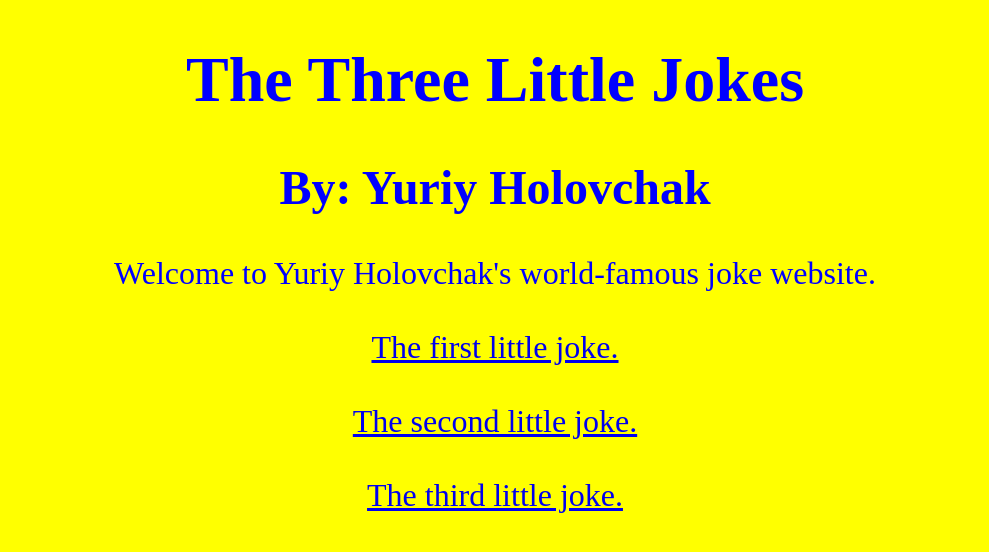
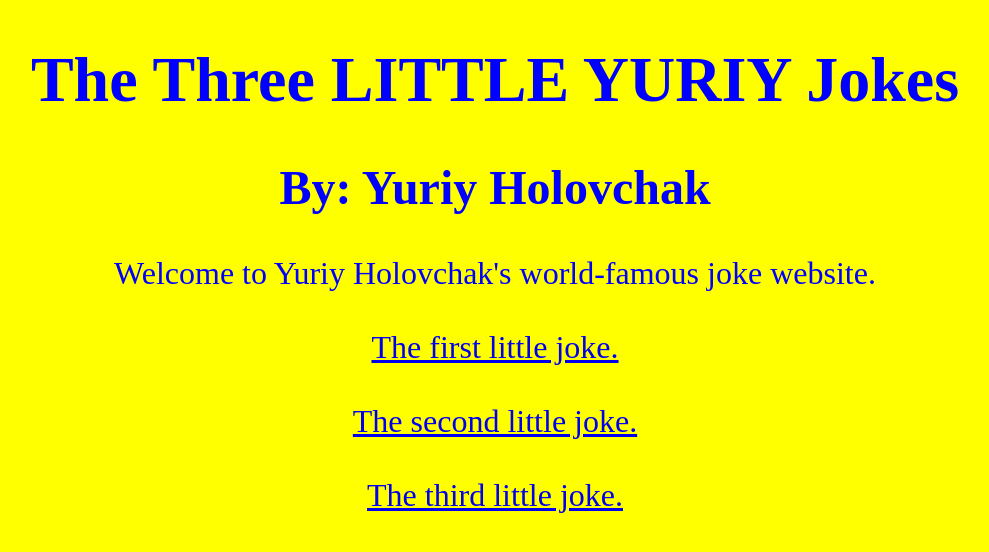
Before and after one commit to YuriyHolovchak/final-website, a plain HTML site: page Index.html in a window 1280 px wide. Shown: the whole page, without its empty margins (145-1134 px from the left). Drawn offline with Linux system fonts and the light colour scheme.

Commit message:
index.html was changed for demo.

```diff
--- a/Index.html
+++ b/Index.html
@@ -14,7 +14,7 @@
 </head>
 
 <body>
-    <h1>The Three Little Jokes</h1>
+    <h1>The Three LITTLE YURIY Jokes</h1>
     <h2>By: Yuriy Holovchak</h2>
     <p>
         Welcome to Yuriy Holovchak's world-famous joke website.
```
